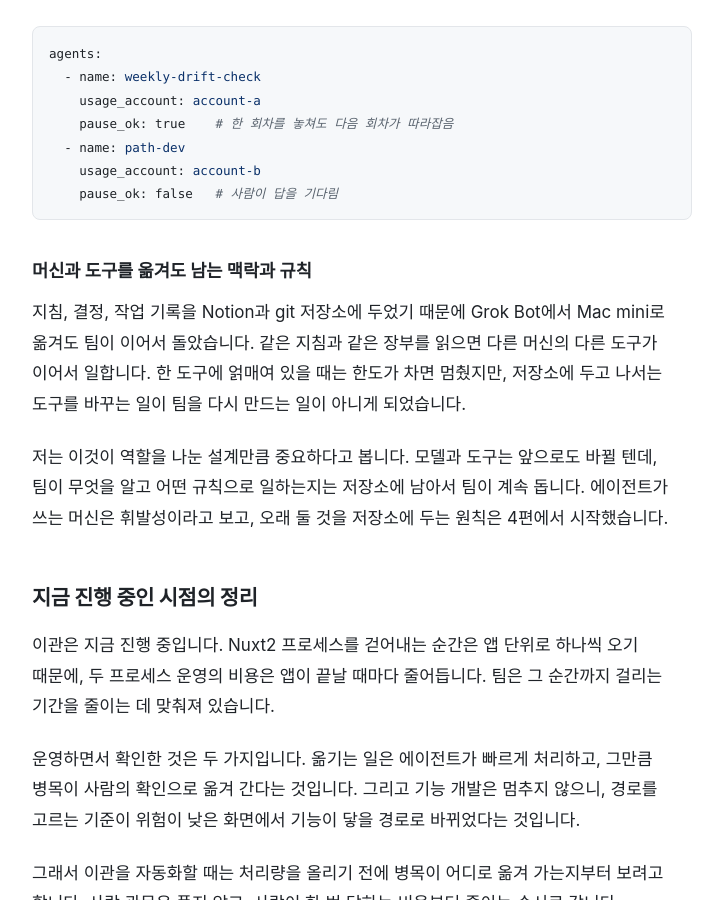
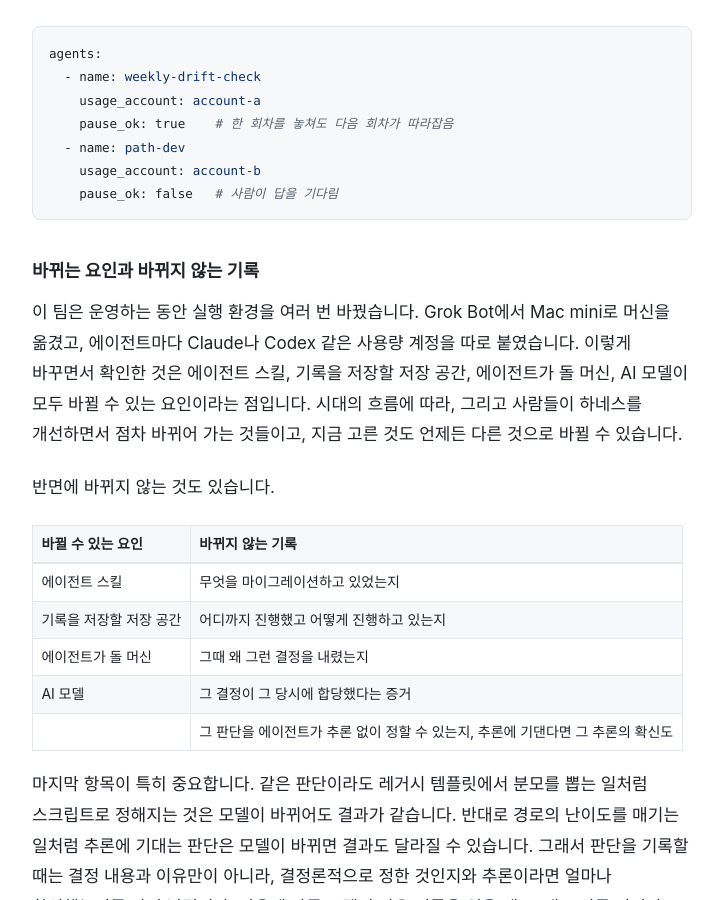
Before and after one commit to zeno0505/dev-articles, a Jekyll site: the page built from _posts/2026-11-21-migration-automation-team-while-paying-down-cost-debt.md, in a window 1280 px wide and 900 px high, scrolled down 10355 px. Shown: the whole window, without its empty margins (278-1001 px from the left). Built offline with Jekyll 4.4.1, drawn with Linux system fonts in a browser that asks for light colours; some web fonts are replaced; some of the changed text lies outside the part shown.

Commit message:
Post 5: rewrite variable factors vs durable records section (#66)

````diff
--- a/_posts/2026-11-21-migration-automation-team-while-paying-down-cost-debt.md
+++ b/_posts/2026-11-21-migration-automation-team-while-paying-down-cost-debt.md
@@ -268,11 +268,32 @@ agents:
     pause_ok: false   # 사람이 답을 기다림
 ```
 
-### 머신과 도구를 옮겨도 남는 맥락과 규칙
+### 바뀌는 요인과 바뀌지 않는 기록
 
-지침, 결정, 작업 기록을 Notion과 git 저장소에 두었기 때문에 Grok Bot에서 Mac mini로 옮겨도 팀이 이어서 돌았습니다. 같은 지침과 같은 장부를 읽으면 다른 머신의 다른 도구가 이어서 일합니다. 한 도구에 얽매여 있을 때는 한도가 차면 멈췄지만, 저장소에 두고 나서는 도구를 바꾸는 일이 팀을 다시 만드는 일이 아니게 되었습니다.
+이 팀은 운영하는 동안 실행 환경을 여러 번 바꿨습니다. Grok Bot에서 Mac mini로 머신을 옮겼고, 에이전트마다 Claude나 Codex 같은 사용량 계정을 따로 붙였습니다. 이렇게 바꾸면서 확인한 것은 에이전트 스킬, 기록을 저장할 저장 공간, 에이전트가 돌 머신, AI 모델이 모두 바뀔 수 있는 요인이라는 점입니다. 시대의 흐름에 따라, 그리고 사람들이 하네스를 개선하면서 점차 바뀌어 가는 것들이고, 지금 고른 것도 언제든 다른 것으로 바뀔 수 있습니다.
 
-저는 이것이 역할을 나눈 설계만큼 중요하다고 봅니다. 모델과 도구는 앞으로도 바뀔 텐데, 팀이 무엇을 알고 어떤 규칙으로 일하는지는 저장소에 남아서 팀이 계속 돕니다. 에이전트가 쓰는 머신은 휘발성이라고 보고, 오래 둘 것을 저장소에 두는 원칙은 4편에서 시작했습니다.
+반면에 바뀌지 않는 것도 있습니다.
+
+| 바뀔 수 있는 요인 | 바뀌지 않는 기록 |
+|---|---|
+| 에이전트 스킬 | 무엇을 마이그레이션하고 있었는지 |
+| 기록을 저장할 저장 공간 | 어디까지 진행했고 어떻게 진행하고 있는지 |
+| 에이전트가 돌 머신 | 그때 왜 그런 결정을 내렸는지 |
+| AI 모델 | 그 결정이 그 당시에 합당했다는 증거 |
+| | 그 판단을 에이전트가 추론 없이 정할 수 있는지, 추론에 기댄다면 그 추론의 확신도 |
+
+마지막 항목이 특히 중요합니다. 같은 판단이라도 레거시 템플릿에서 분모를 뽑는 일처럼 스크립트로 정해지는 것은 모델이 바뀌어도 결과가 같습니다. 반대로 경로의 난이도를 매기는 일처럼 추론에 기대는 판단은 모델이 바뀌면 결과도 달라질 수 있습니다. 그래서 판단을 기록할 때는 결정 내용과 이유만이 아니라, 결정론적으로 정한 것인지와 추론이라면 얼마나 확신했는지를 같이 남깁니다. 다음에 다른 모델이 같은 기록을 읽을 때, 그대로 따를 판단과 다시 검토할 판단을 이 값으로 가릅니다.
+
+```yaml
+decision:
+  what: "/account 하위 경로를 난이도 낮은 순으로 후보에 올림"
+  why: "신기능을 붙일 영역이라 먼저 옮기면 레거시 화면 변경이 쌓이지 않음"
+  evidence: "레거시 고유 코드량, 쓰기 포함 API 수, 결제 여부, Nuxt4 초안 유무 비교 결과"
+  deterministic: false   # 순위 자체는 추론
+  confidence: medium     # 호출량 조회 없이 정적 분석만으로 정렬
+```
+
+그래서 스킬이나 저장 공간, 에이전트가 돌아갈 머신, 모델은 모두 바뀔 수 있는 요인으로 보고, 이 요인들이 바뀌어도 그대로 이어 갈 수 있는 가변적인 하네스를 구축하는 것이 중요하다고 생각했습니다. 그래서 하네스 프레임워크를 만들었습니다.
 
 ## 지금 진행 중인 시점의 정리
 
````
